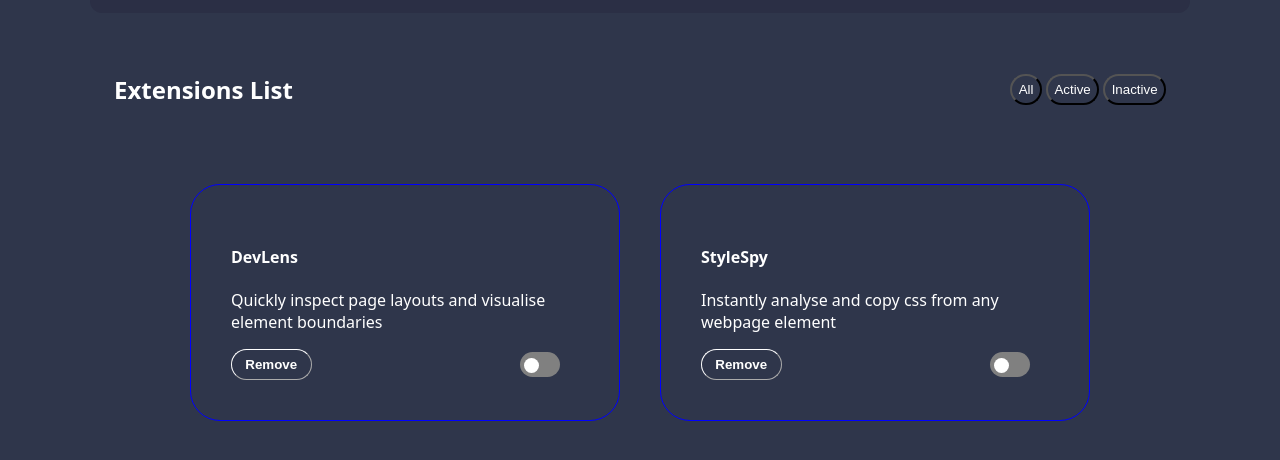
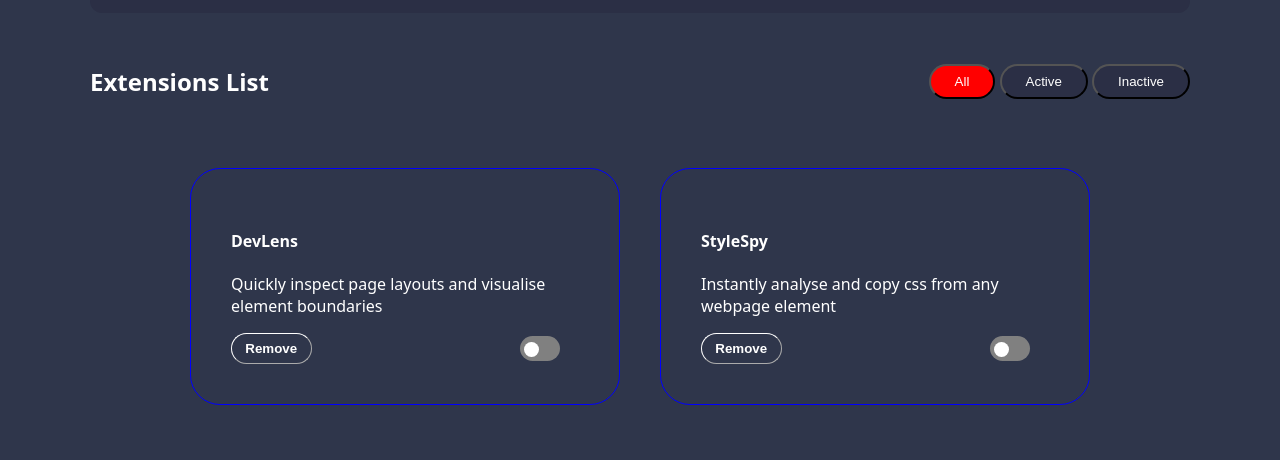
Before and after one commit to ArsalanAhme/BrowserManagerExtensionUI, a plain HTML site: page Main.html in a window 1280 px wide. Shown: the part 124-584 px from the top of the page. Drawn offline with Linux system fonts and the light colour scheme.

Commit message:
cleaned up css to remove redundant padding and also now have seperated active and inactive state on filter

```diff
--- a/Main.html
+++ b/Main.html
@@ -20,9 +20,9 @@
     <nav class="filter-bar">
         <h2 id = "Extension-List-Header">Extensions List</h2>
         <div>
-            <button type="button" class = "filter-button">All</button>
-            <button type="button" class = "filter-button">Active</button>
-            <button type="button" class = "filter-button">Inactive</button>
+            <button type="button" class = "filter-button btn-red">All</button>
+            <button type="button" class = "filter-button btn-blue">Active</button>
+            <button type="button" class = "filter-button btn-blue">Inactive</button>
         </div>
     </nav>
 
--- a/style.css
+++ b/style.css
@@ -90,7 +90,6 @@ input:checked + .slider:before{
     display: flex;
     justify-content: space-between;
     align-items: center;
-    padding: 0.5rem 1.5rem;
     margin-bottom: 2rem;
     margin-top: 1.5rem;
 
@@ -102,21 +101,26 @@ input:checked + .slider:before{
 .filter-button{
     background-color: #2B2F45;
     color: white;
-    background-color: transparent;
     border-radius: 100px;
-    padding: 0.4rem;
+    padding: 0.5rem 1.5rem;
+    transition: .3s;
+    -webkit-transition: .3s;
+    -ms-transition: .3s;
 }
 
 .filter-button:hover{
     background-color: red;
-    transition: .3s;
-    -webkit-transition: .3s;
-    -ms-transition: .3s;
+}
 
+.btn-red{
+    background-color: red;
 
 }
 
+.btn-blue{
+     background-color: #2B2F45;
 
+}
 
 
 .Adjustor{
```
